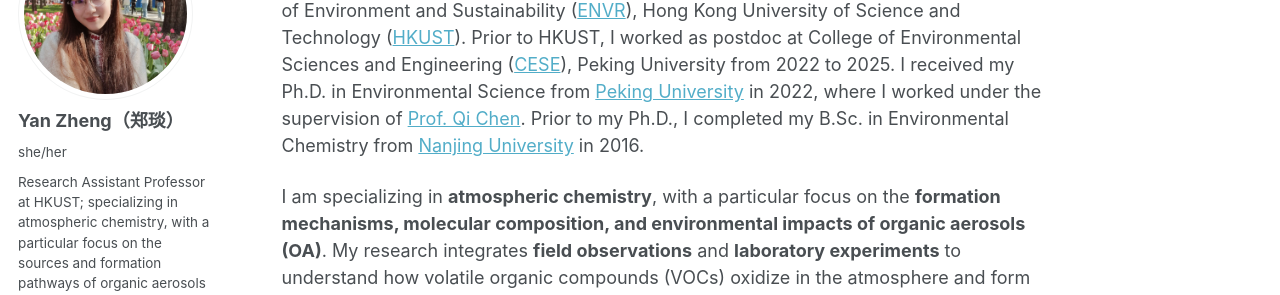
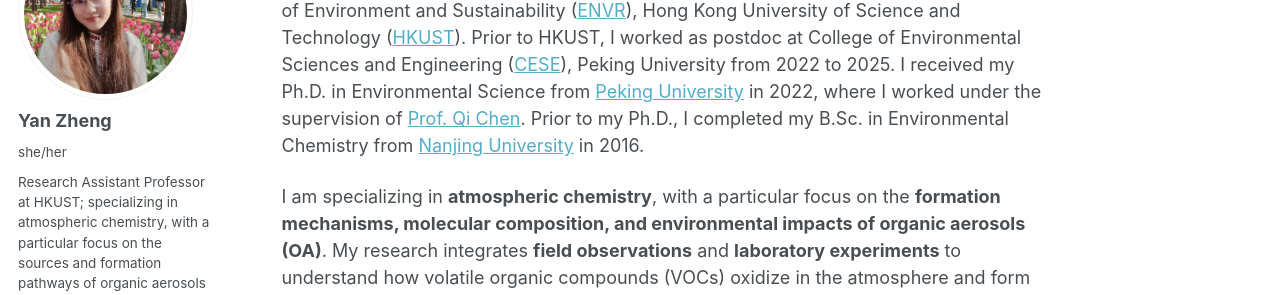
Before and after one commit to yanzheng41/yanzheng41.github.io, a Jekyll site: the page built from _pages/about.md, in a window 1280 px wide. Shown: the part 171-466 px from the top of the page. Built offline with Jekyll 4.4.1, drawn with Linux system fonts in a browser that asks for light colours; some web fonts are replaced; a script bundle is joined from its source files by our own code; library files that are not in the unit come from our copies.

Commit message:
Update _config.yml

```diff
--- a/_config.yml
+++ b/_config.yml
@@ -24,7 +24,7 @@
 author:
   # Biographic informatio
   avatar           : "me.jpg"
-  name             : "Yan Zheng（郑琰）"
+  name             : "Yan Zheng"
   pronouns         : "she/her"
   bio              : "Research Assistant Professor at HKUST; specializing in atmospheric chemistry, with a particular focus on the sources and formation pathways of organic aerosols"
   location         : "Hong Kong, China"
```
